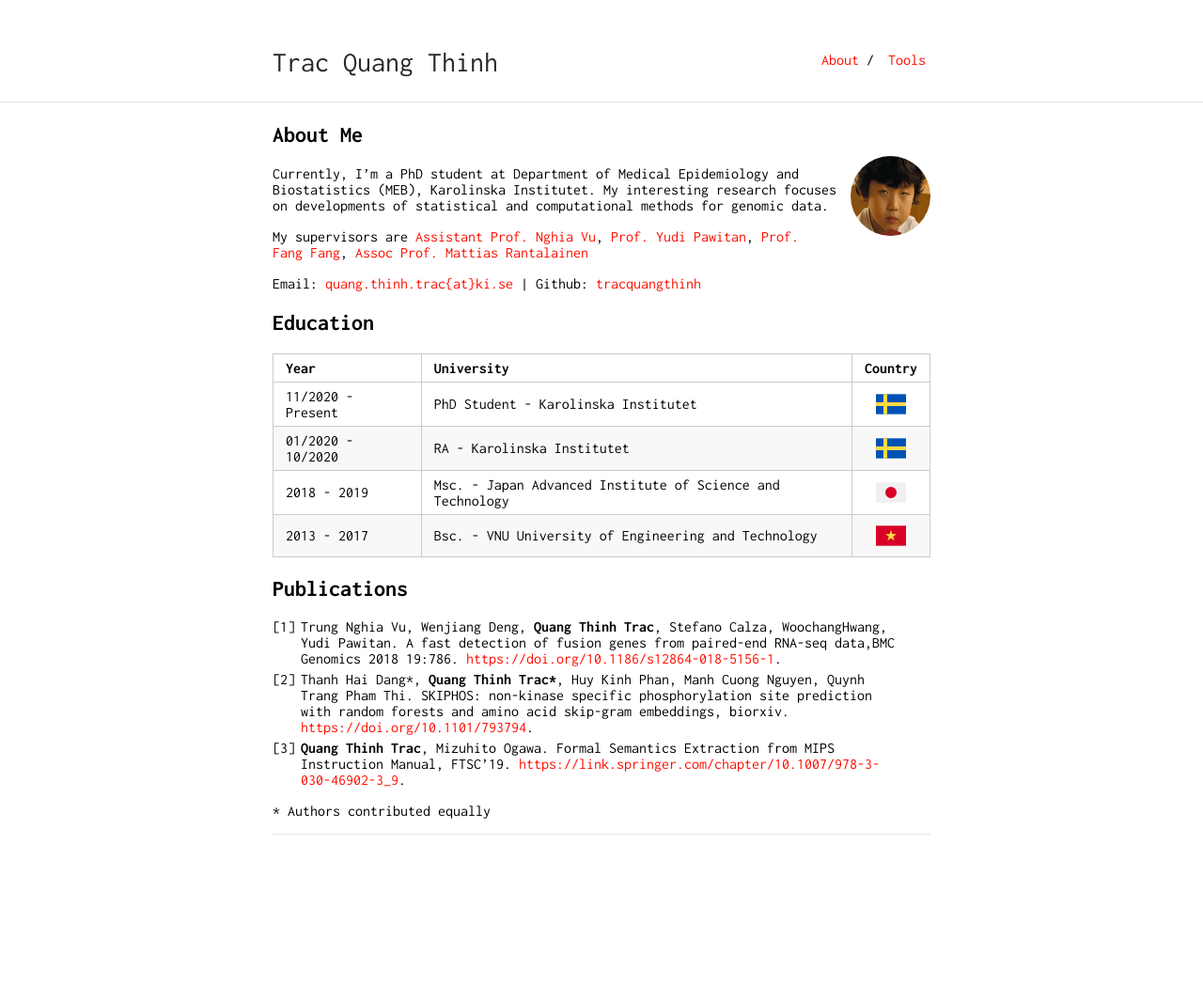
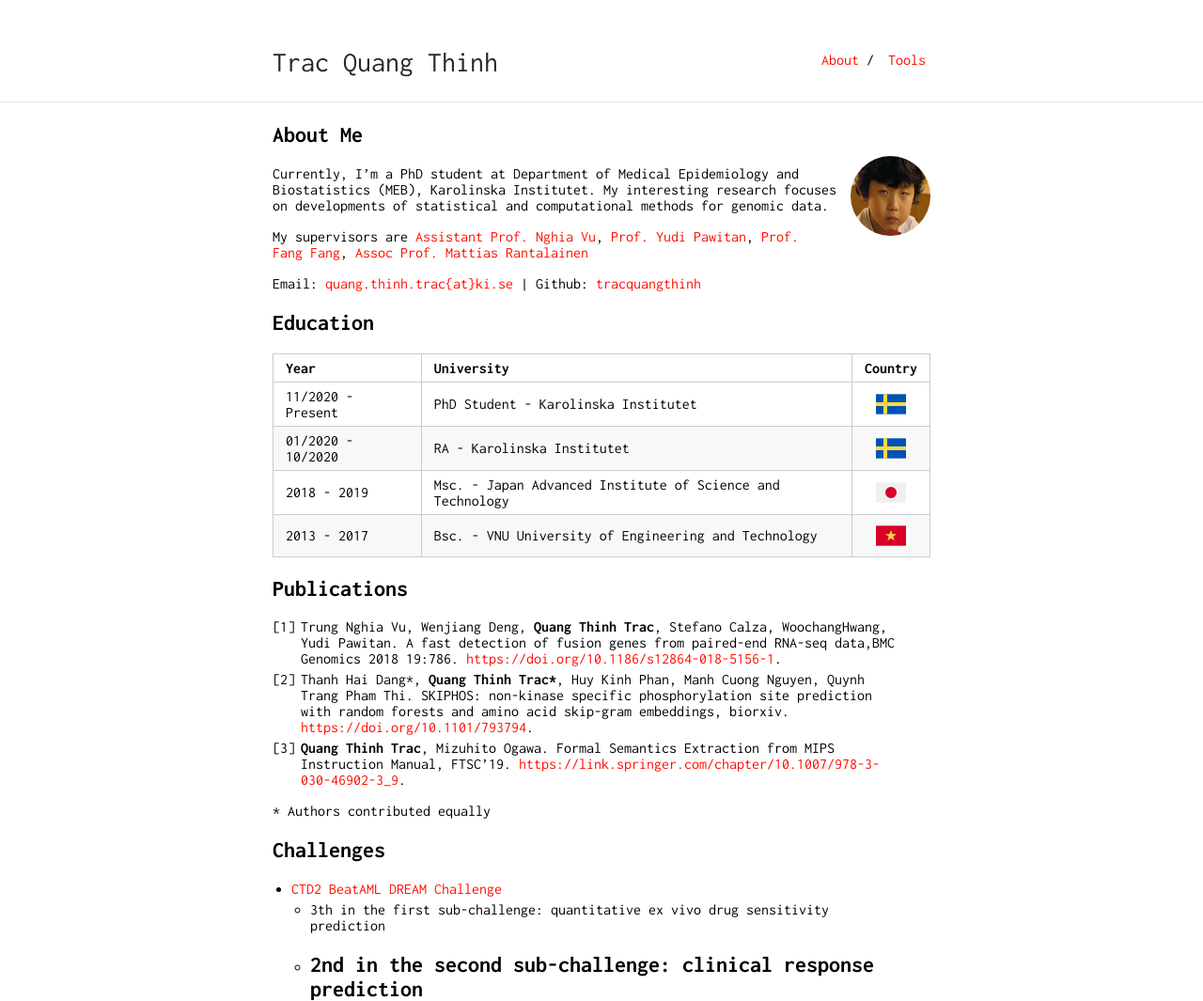
Before and after one commit to tracquangthinh/tracquangthinh.github.io, a Jekyll site: the page built from index.md, in a window 1280 px wide. Shown: the whole page at 94% size. Built offline with Jekyll 4.4.1, drawn with Linux system fonts in a browser that asks for light colours; our own code applies the rules of GitHub Pages for plain Markdown files; before the commit the page ends 900 px from its top, so only the background shows below that.

Commit message:
Update index.md

```diff
--- a/index.md
+++ b/index.md
@@ -33,4 +33,8 @@ Year | University | Country
 
 \* Authors contributed equally
 
+## Challenges
+- [CTD2 BeatAML DREAM Challenge](https://www.synapse.org/#!Synapse:syn20940518/wiki/596265)
+  - 3th in the first sub-challenge: quantitative ex vivo drug sensitivity prediction
+  - 2nd in the second sub-challenge: clinical response prediction
 ---
```
